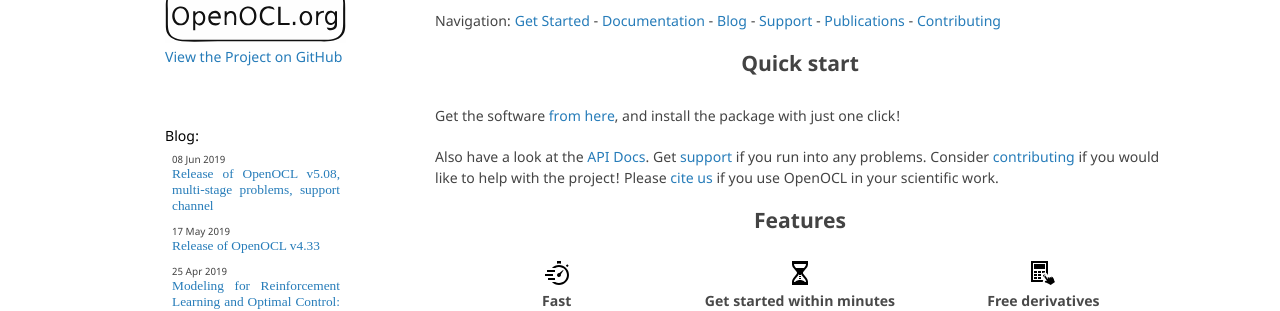
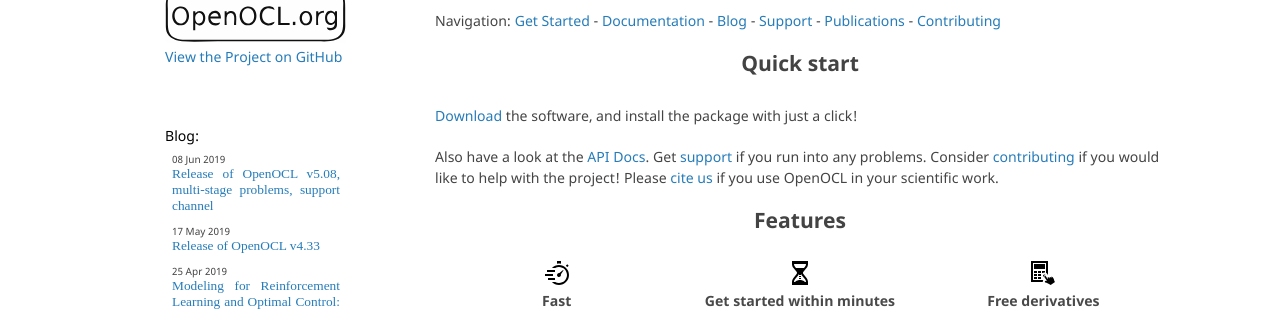
Before and after one commit to OpenOCL/openocl.github.io, a Jekyll site: the page built from index.md, in a window 1280 px wide and 900 px high. Shown: the part 133-444 px from the top of the window. Built offline with Jekyll 4.4.1, drawn with Linux system fonts in a browser that asks for light colours; some web fonts are replaced.

Commit message:
Update index.md

```diff
--- a/index.md
+++ b/index.md
@@ -12,7 +12,7 @@
 
 ## Quick start
 
-Get the software [from here](/get-started/), and install the package with just one click!
+[Download](/get-started/) the software, and install the package with just a click!
 
 Also have a look at the [API Docs](api-docs.md). Get [support](/support/) if you run into any problems. Consider [contributing](/contribute/) if you would like to help with the project! Please [cite us](/publications/) if you use OpenOCL in your scientific work.
 
```
